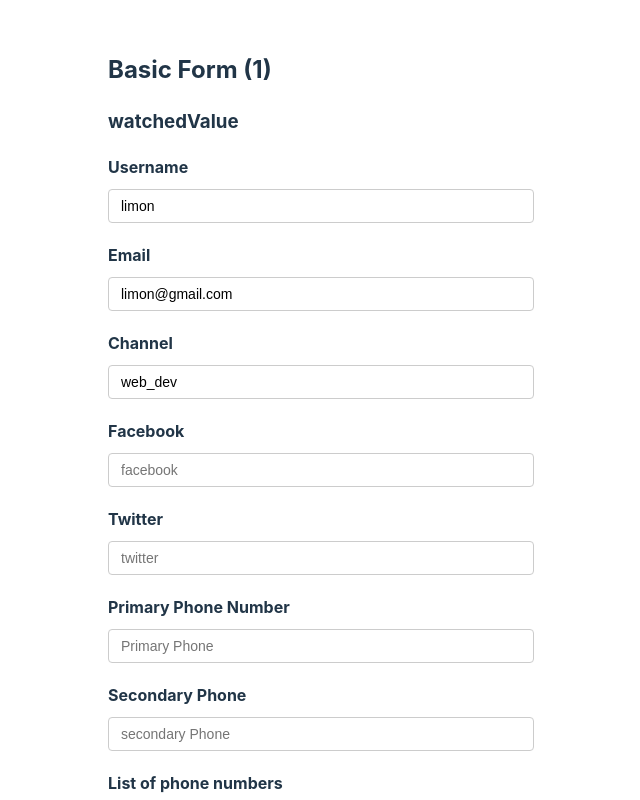
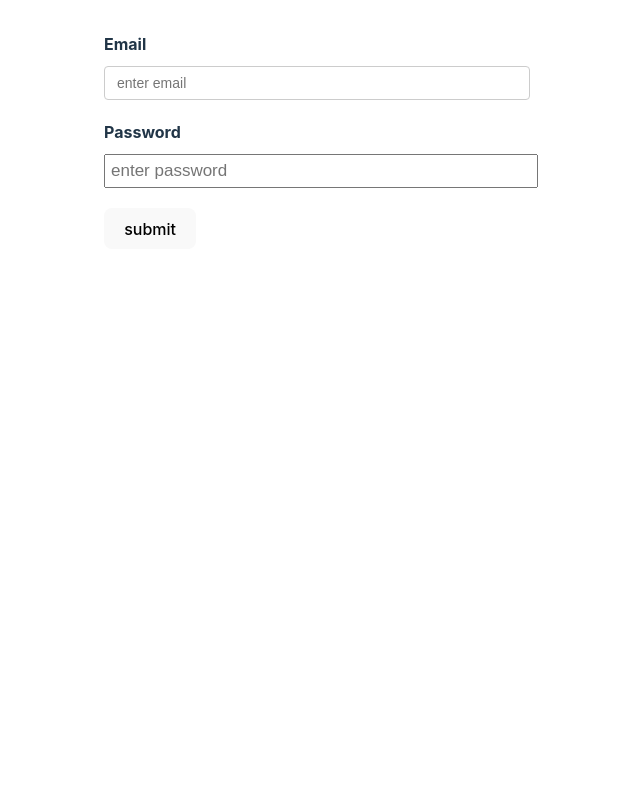
Before and after one commit to toufiq007/larning-react-hook-form, a React (Vite) app: page / in a window 1280 px wide. Shown: the top 800 px of the page, without its empty margins (319-959 px from the left). Built offline with nearby package versions, Linux system fonts and the light colour scheme.

Commit message:
another use of react hook form

```diff
--- a/package.json
+++ b/package.json
@@ -10,9 +10,11 @@
     "preview": "vite preview"
   },
   "dependencies": {
+    "@hookform/resolvers": "^3.3.4",
     "react": "^18.2.0",
     "react-dom": "^18.2.0",
-    "react-hook-form": "^7.48.2"
+    "react-hook-form": "^7.48.2",
+    "zod": "^3.22.4"
   },
   "devDependencies": {
     "@hookform/devtools": "^4.3.1",
--- a/src/App.tsx
+++ b/src/App.tsx
@@ -1,5 +1,6 @@
 import "./App.css";
-import BasicForm from "./components/BasicForm";
+import InputForm from "./components/hookFormWithZod/InputForm";
+// import BasicForm from "./components/BasicForm";
 // import PracticeYoutubeForm from "./components/PracticeYourtubeFrom";
 // import YoutubeFrom from "./components/YoutubeFrom";
 
@@ -8,7 +9,8 @@ function App() {
     <>
       {/* <YoutubeFrom /> */}
       {/* <PracticeYoutubeForm /> */}
-      <BasicForm/>
+      {/* <BasicForm/> */}
+      <InputForm/>
     </>
   );
 }
--- /dev/null
+++ b/src/components/hookFormWithZod/InputForm.tsx
@@ -0,0 +1,95 @@
+/* eslint-disable @typescript-eslint/no-explicit-any */
+import { useEffect } from "react";
+import { SubmitHandler, useForm } from "react-hook-form";
+
+type InputFormType = {
+  email: string;
+  password: string;
+};
+const InputForm = () => {
+  const {
+    register,
+    handleSubmit,
+    reset,
+    setError,
+    formState: { isSubmitSuccessful, errors, isSubmitting },
+  } = useForm<InputFormType>();
+  // const onSubmit: SubmitHandler<InputFormType> = async (data: any) => {
+  //   await new Promise((resolve) => setTimeout(resolve, 2000));
+  //   console.log(data);
+  // };
+  const onSubmit: SubmitHandler<InputFormType> = async (data: any) => {
+    try {
+      await new Promise((resolve) => setTimeout(resolve, 2000));
+      console.log(data);
+      throw new Error("");
+    } catch (err) {
+      setError("email", {
+        message: "this field is already taken",
+      });
+    }
+  };
+
+  useEffect(() => {
+    if (isSubmitSuccessful) {
+      reset();
+    }
+  }, [isSubmitSuccessful, reset]);
+  return (
+    <div>
+      <form onSubmit={handleSubmit(onSubmit)}>
+        <div className="inputContainer">
+          <label htmlFor="">Email</label>
+          <input
+            type="text"
+            placeholder="enter email"
+            {...register("email", {
+              //   required: {
+              //     value: true,
+              //     message: "this field is required!!",
+              //   },
+              required: "this field is required",
+              validate: (value) => {
+                if (!value.includes("@")) {
+                  return "email must include @";
+                }
+                return true;
+              },
+            })}
+          />
+          {errors.email?.message && (
+            <p style={{ color: "red" }}>{errors.email.message}</p>
+          )}
+        </div>
+
+        <div className="inputContainer">
+          <label htmlFor="">Password</label>
+          <input
+            style={{ fontSize: "17px", width: "420px", padding: "5px" }}
+            type="password"
+            placeholder="enter password"
+            {...register("password", {
+              required: {
+                value: true,
+                message: "this field is requried",
+              },
+              minLength: {
+                value: 8,
+                message: "password must be greater than 8",
+              },
+            })}
+          />
+          {errors.password?.message && (
+            <p style={{ color: "red" }}>{errors.password.message}</p>
+          )}
+        </div>
+
+        <button disabled={isSubmitting} type="submit">
+          {isSubmitting ? "loading..." : "submit"}
+        </button>
+      </form>
+    </div>
+  );
+};
+
+export default InputForm;
--- a/src/main.tsx
+++ b/src/main.tsx
@@ -4,7 +4,7 @@ import App from "./App.tsx";
 import "./index.css";
 
 ReactDOM.createRoot(document.getElementById("root")!).render(
-  // <React.StrictMode>
+  <React.StrictMode>
     <App />
-  // </React.StrictMode>
+  </React.StrictMode>
 );
```
Also changed, not shown: 1 other file (tests, documents, lock files or other folders).
